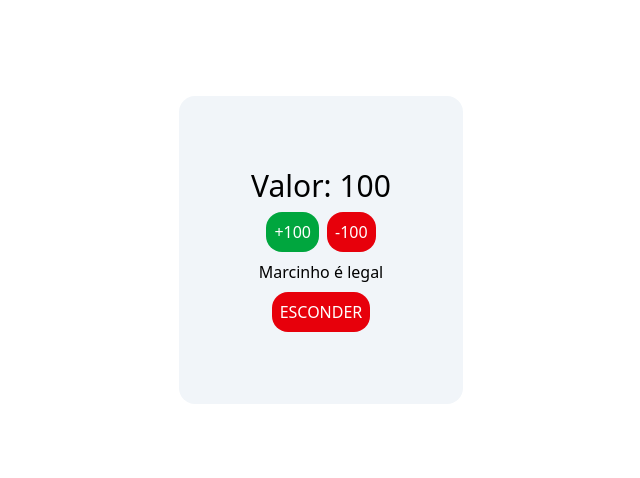
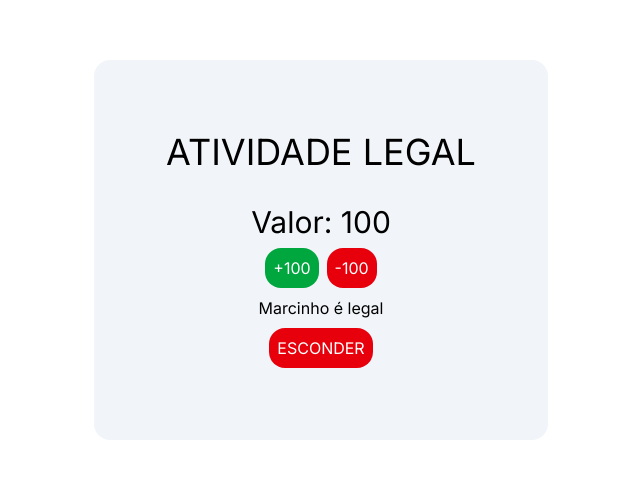
Before and after one commit to luizjuniorr/useState, a React (Vite) app: page / in a window 1280 px wide. Shown: the part 150-628 px from the top of the page, without its empty margins (319-959 px from the left). Built offline with nearby package versions, Linux system fonts and the light colour scheme.

Commit message:
Estilizado

```diff
--- a/index.html
+++ b/index.html
@@ -3,10 +3,13 @@
   <head>
     <meta charset="UTF-8" />
     <link rel="icon" type="image/svg+xml" href="/vite.svg" />
+    <link rel="preconnect" href="https://fonts.googleapis.com">
+    <link rel="preconnect" href="https://fonts.gstatic.com" crossorigin>
+    <link href="https://fonts.googleapis.com/css2?family=Inter:ital,opsz,wght@0,14..32,100..900;1,14..32,100..900&display=swap" rel="stylesheet">
     <meta name="viewport" content="width=device-width, initial-scale=1.0" />
     <title>Vite + React</title>
   </head>
-  <body class="flex items-center justify-center h-svh">
+  <body class="flex items-center justify-center h-svh font-inter">
     <div id="root"></div>
     <script type="module" src="/src/main.jsx"></script>
   </body>
--- a/src/App.jsx
+++ b/src/App.jsx
@@ -5,6 +5,7 @@
 
   return(
     <div className="bg-slate-100 p-18 rounded-2xl flex flex-col items-center justify-center">
+      <h1 className="text-4xl mb-8 uppercase">Atividade Legal</h1>
       <Calculadora />
       <MostrarEsconder />
     </div>
--- a/src/index.css
+++ b/src/index.css
@@ -1 +1,5 @@
 @import "tailwindcss";
+
+@theme {
+    --font-inter: 'Inter', sans-serif;
+}
```
Also changed, not shown: src/assets/marcinho.png (added).
